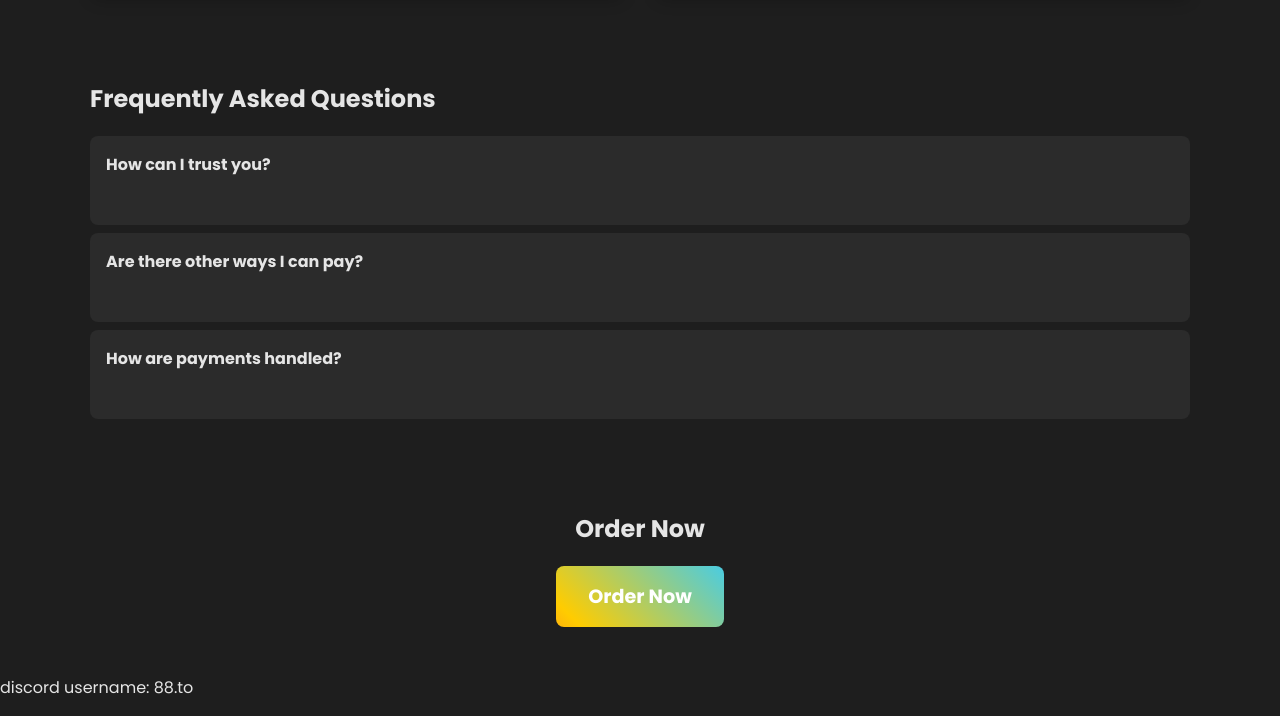
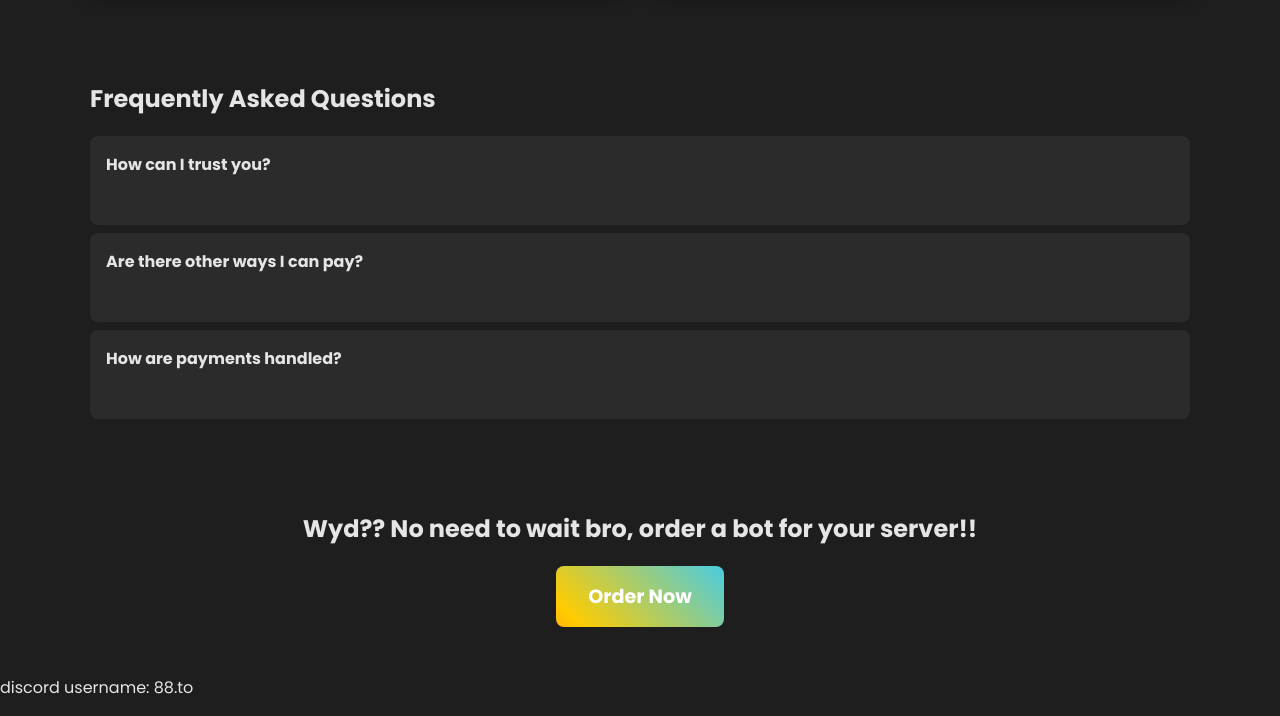
Before and after one commit to 88xto/UNION, a plain HTML site: page index.html in a window 1280 px wide. Shown: the part 1022-1738 px from the top of the page. Drawn offline with Linux system fonts and the light colour scheme.

Commit message:
Update index.html

```diff
--- a/index.html
+++ b/index.html
@@ -228,7 +228,7 @@
     </section>
 
     <section id="order" style="text-align:center;">
-        <h2>Order Now</h2>
+        <h2>Wyd?? No need to wait bro, order a bot for your server!!</h2>
         <a href="https://discord.gg/m45FrvmrWK" class="order-btn">Order Now</a>
     </section>
 
```
